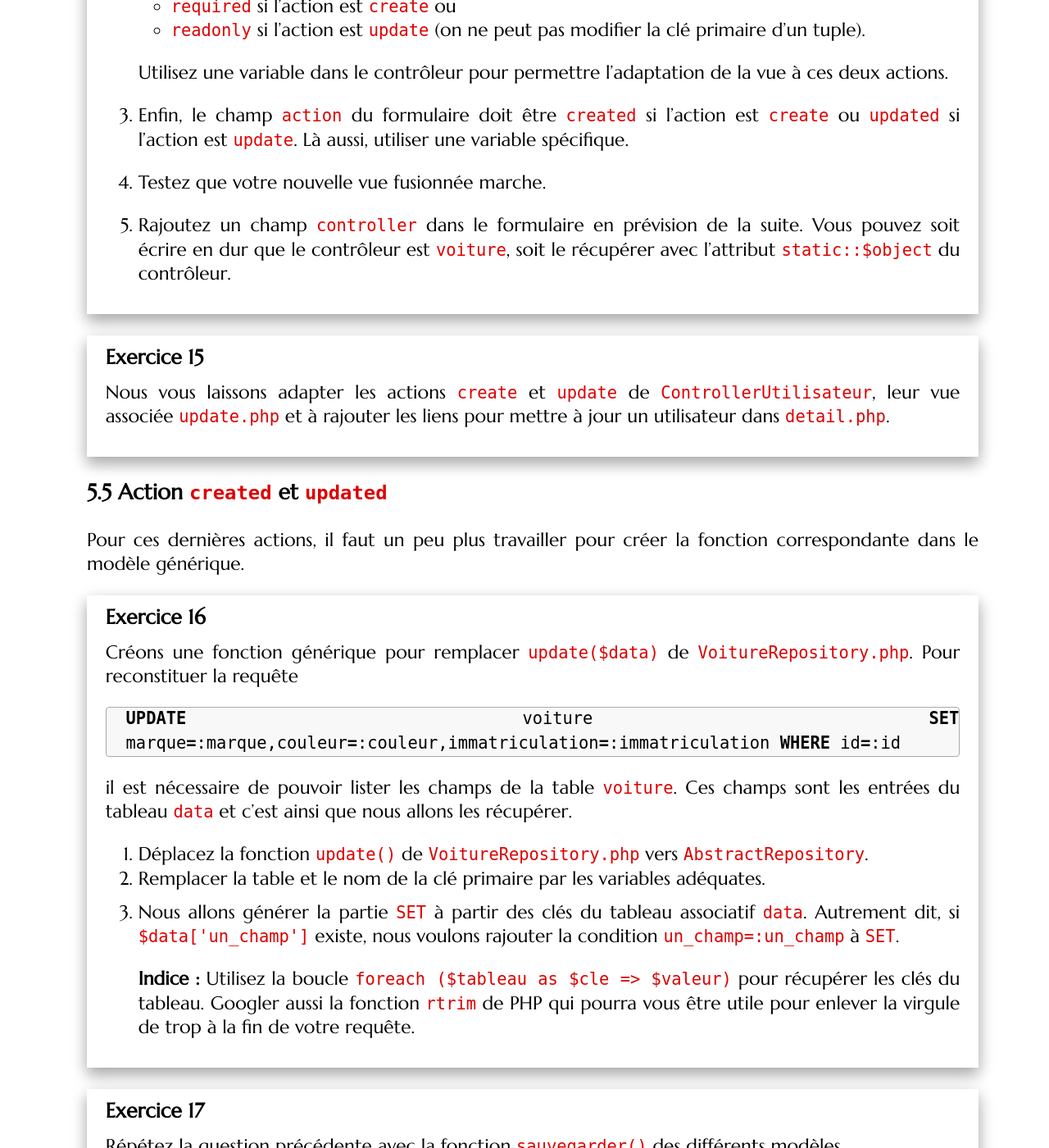
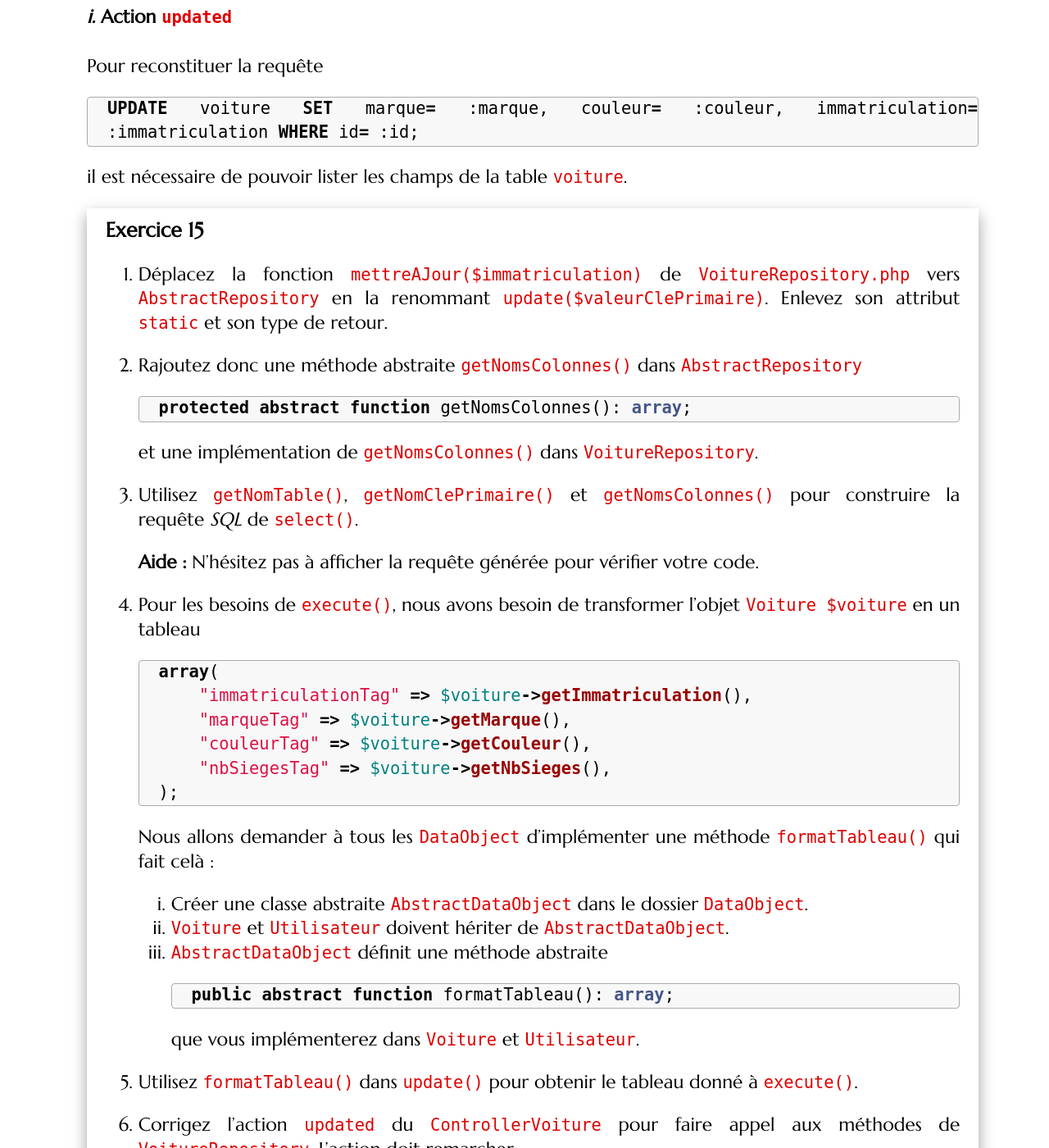
Before and after one commit to romainlebreton/R3.01-DeveloppementWeb, a Jekyll site: the page built from tutorials/tutorial6.md, in a window 1280 px wide and 1400 px high, scrolled down 12432 px. Shown: the whole window at 82% size. Built offline with Jekyll 4.4.1, drawn with Linux system fonts in a browser that asks for light colours; some web fonts are replaced; some of the changed text lies outside the part shown.

Commit message:
Fin premier jet TD6

````diff
--- a/tutorials/tutorial6.md
+++ b/tutorials/tutorial6.md
@@ -484,7 +484,7 @@ Commençons par la fonction `select($valeurClePrimaire)`. Dans cette requête
 1. Utilisez `getNomTable()` et `getNomClePrimaire()` pour construire la requête
    *SQL* de `select()`.
 
-1. Finissez de corriger  `select()` :
+1. Finissez de corriger `select()` :
    * Changez les valeurs dans le tableau donné à `execute()`
    * Corrigez l'appel à `construire()` qui est une méthode dynamique maintenant.
 
@@ -547,12 +549,14 @@ fusionner `create.php` et `update.php` en une unique page.
 1. Enfin, le champ `action` du formulaire doit être `created` si l'action est
    `create` ou `updated` si l'action est `update`. Là aussi, utiliser une
    variable spécifique.
-
+-->
 
    <!-- Mettre à jour le contrôleur en conséquence.\\ -->
    <!-- **Indice :** `<input ... placeholder='Exemple' value='$val'>` affichera
    'Exemple' en grisé si `val` est la chaîne de caractère vide, et pré-remplira
    avec la valeur de `val` autrement. -->
+
+<!--
 
 1. Testez que votre nouvelle vue fusionnée marche.
 
@@ -560,13 +564,14 @@ fusionner `create.php` et `update.php` en une unique page.
    suite. Vous pouvez soit écrire en dur que le contrôleur est `voiture`, soit
    le récupérer avec l'attribut `static::$object` du contrôleur.
 
-</div>
+</div> -->
 
 <div class="exercise">
 
 Nous vous laissons adapter les actions `create` et `update` de
-`ControllerUtilisateur`, leur vue associée `update.php` et à rajouter les liens
-pour mettre à jour un utilisateur dans `detail.php`.
+`ControllerUtilisateur`, leurs vues associées `create.php` et `update.php` et à
+rajouter les liens pour mettre à jour un utilisateur ou une voiture dans
+`detail.php`.
 
 </div>
 
@@ -575,31 +580,75 @@ pour mettre à jour un utilisateur dans `detail.php`.
 Pour ces dernières actions, il faut un peu plus travailler pour créer la
 fonction correspondante dans le modèle générique.
 
+#### Action `updated`
+
+Pour reconstituer la requête
+```sql
+UPDATE voiture SET marque= :marque, couleur= :couleur, immatriculation= :immatriculation WHERE id= :id;
+```
+il est nécessaire de pouvoir lister les champs de la table `voiture`.
+
 <div class="exercise">
 
-Créons une fonction générique pour remplacer `update($data)` de
-`VoitureRepository.php`. Pour reconstituer la requête
+1. Déplacez la fonction `mettreAJour($immatriculation)` de
+   `VoitureRepository.php` vers `AbstractRepository` en la renommant
+   `update($valeurClePrimaire)`. Enlevez son attribut `static` et son type de retour.
 
-```sql
-UPDATE voiture SET marque=:marque,couleur=:couleur,immatriculation=:immatriculation WHERE id=:id
-```
+1. Rajoutez donc une méthode abstraite `getNomsColonnes()` dans
+   `AbstractRepository`
+   ```php
+   protected abstract function getNomsColonnes(): array;
+   ```
+   et une implémentation de `getNomsColonnes()` dans `VoitureRepository`.
 
-il est nécessaire de pouvoir lister les champs de la table `voiture`. Ces
-champs sont les entrées du tableau `data` et c'est ainsi que nous allons les
-récupérer.
+1. Utilisez `getNomTable()`, `getNomClePrimaire()` et `getNomsColonnes()` pour
+   construire la requête *SQL* de `select()`.
 
-1. Déplacez la fonction `update()` de `VoitureRepository.php` vers `AbstractRepository`.
-1. Remplacer la table et le nom de la clé primaire par les variables adéquates.
-1. Nous allons générer la partie `SET` à partir des clés du tableau associatif
-   `data`. Autrement dit, si `$data['un_champ']` existe, nous voulons rajouter
-   la condition `un_champ=:un_champ` à `SET`.
+   **Aide :** N'hésitez pas à afficher la requête générée pour vérifier votre
+   code.
 
-   **Indice :** Utilisez la boucle `foreach ($tableau as $cle => $valeur)` pour
-  récupérer les clés du tableau. Googler aussi la fonction `rtrim` de PHP qui
-  pourra vous être utile pour enlever la virgule de trop à la fin de votre
-  requête.
+1. Pour les besoins de `execute()`, nous avons besoin de transformer l'objet
+   `Voiture $voiture` en un tableau
+   ```php
+   array(
+       "immatriculationTag" => $voiture->getImmatriculation(),
+       "marqueTag" => $voiture->getMarque(),
+       "couleurTag" => $voiture->getCouleur(),
+       "nbSiegesTag" => $voiture->getNbSieges(),
+   );
+   ```
+
+   Nous allons demander à tous les `DataObject` d'implémenter une méthode `formatTableau()` qui fait celà :
+   1. Créer une classe abstraite `AbstractDataObject` dans le dossier
+      `DataObject`.
+   1. `Voiture` et `Utilisateur` doivent hériter de `AbstractDataObject`.
+   1. `AbstractDataObject` définit une méthode abstraite
+      ```php
+      public abstract function formatTableau(): array;
+      ```
+      que vous implémenterez dans `Voiture` et `Utilisateur`.
+
+1. Utilisez `formatTableau()` dans `update()` pour obtenir le tableau donné à
+   `execute()`.
+
+1. Corrigez l'action `updated` du `ControllerVoiture` pour faire appel aux
+   méthodes de `VoitureRepository`. L'action doit remarcher.
+
+1. Grâce à la classe `AbstractDataObject`, vous pouvez rajouter des déclarations
+   de type dans `AbstractRepository` :
+   * type de retour de `select`,
+   * type d'entrée de `update`.
+</div>
+
+<div class="exercise">
+
+Implémentez l'action `updated` du contrôleur *utilisateur*.
 
 </div>
+
+
+
+#### Action `created`
 
 <div class="exercise">
 
@@ -620,6 +669,12 @@ jointure `passager`, cf. fin TD3).
 ## Bonus
 
 * Faire en sorte que la méthode d'erreur prenne en argument un message d'erreur. Chaque appel à cette méthode doit maintenant fournir un message d'erreur personnalisé.
-* Factoriser le code des contrôleurs
+* Factoriser le code des contrôleurs dans un contrôleur générique.
+* Faites hériter `Voiture`, `Utilisateur` et `Trajet` d'une classe abstraite
+  `AbstractDataObject`. Ceci permet de compléter les déclarations de type dans le modèle générique.
+* Rajouter les actions spécifiques aux requêtes SQL `getTrajets()` et
+  `supprimerPassager()` du TD3 non utilisées :
+  * qui liste les trajets d'un utilisateur,
+  * qui désinscrit un passager d'un trajet.
 
 <!-- * Violation de SRP : le contrôleur frontal et le routeur devrait être séparés -->
````
Also changed, not shown: other parts of tutorials/tutorial6.md (+4 -2 lines).
